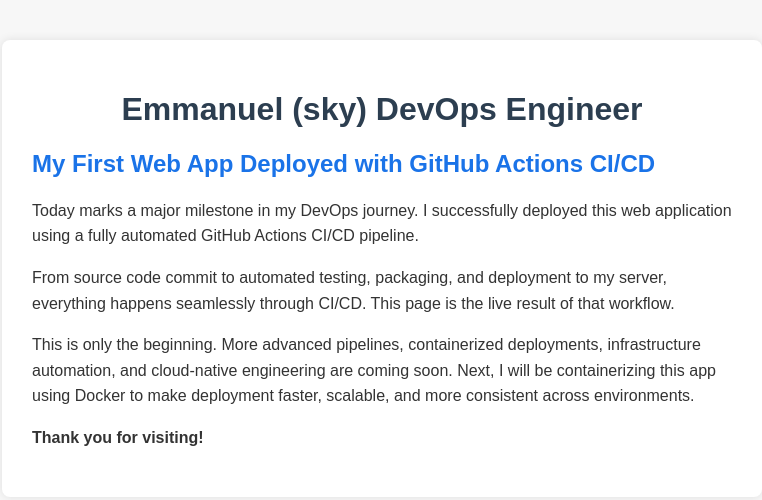
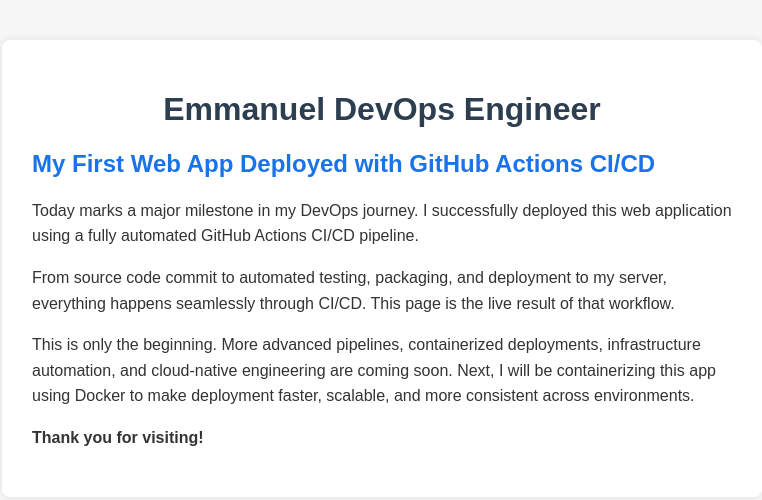
Before and after one commit to cloudlumanex/Actions-Git, a website: page index.html in a window 1280 px wide. Shown: the whole page, without its empty margins (258-1020 px from the left). Drawn offline with Linux system fonts and the light colour scheme.

Commit message:
Update header text in index.html

```diff
--- a/index.html
+++ b/index.html
@@ -31,7 +31,7 @@
   </head>
   <body>
     <div class="container">
-      <h1>Emmanuel (sky) DevOps Engineer</h1>
+      <h1>Emmanuel DevOps Engineer</h1>
       <h2>My First Web App Deployed with GitHub Actions CI/CD</h2>
       <p>
         Today marks a major milestone in my DevOps journey. I successfully deployed this web
```
